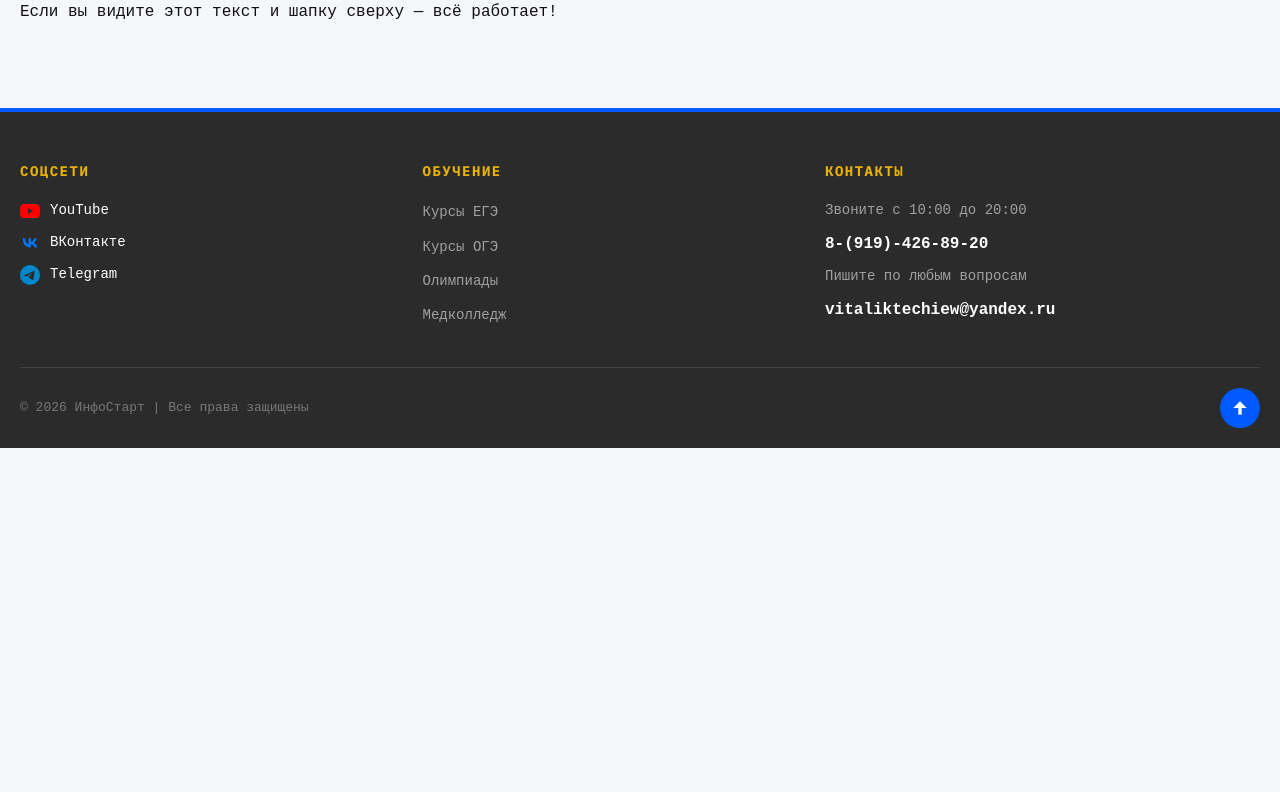
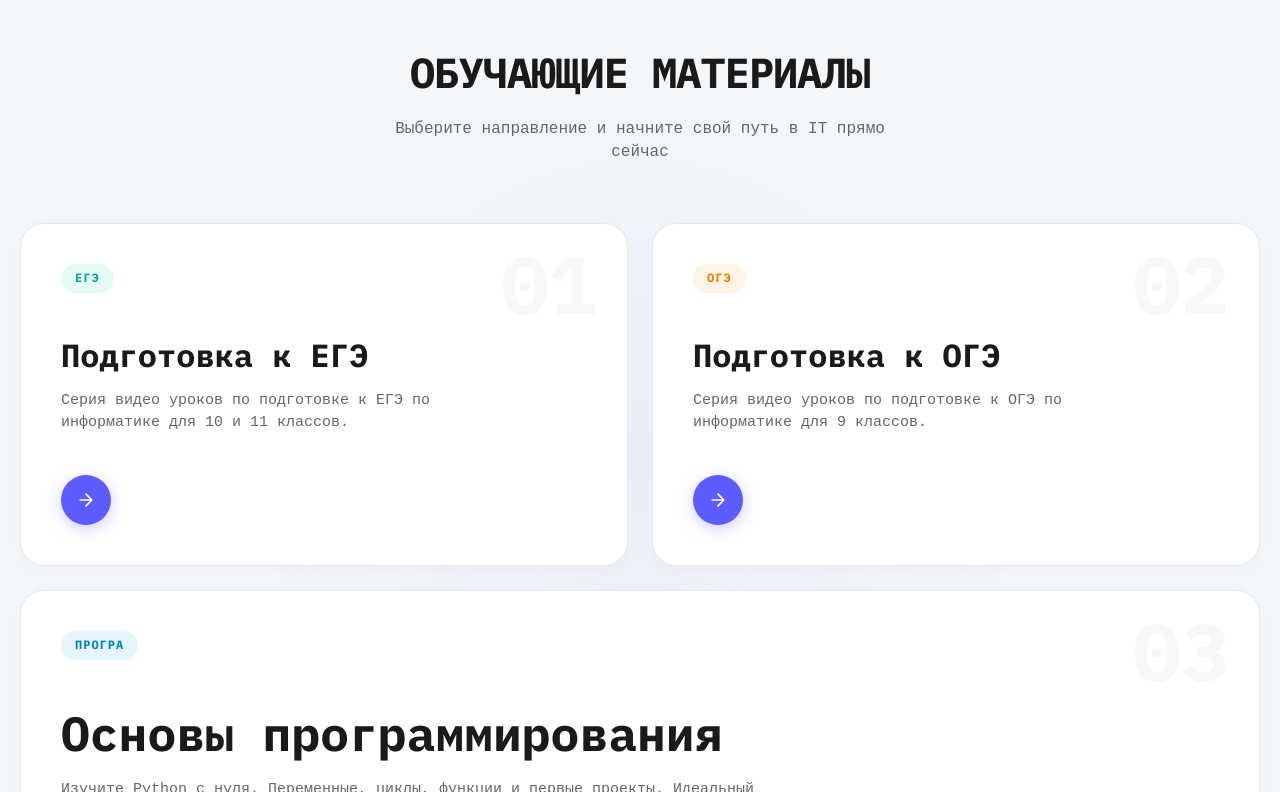
Before and after one commit to agent1156/ege-start-info, a Nuxt app: page / in a window 1280 px wide. Shown: the part 908-1700 px from the top of the page. Before the commit the page ends 1356 px from the top, so only its background shows below. Built offline with nearby package versions, Linux system fonts and the light colour scheme; a web font is replaced by a local one.

Commit message:
Добавить верстку компонента обучащие материалы

```diff
--- a/app/layouts/default.vue
+++ b/app/layouts/default.vue
@@ -1,43 +1,22 @@
 <script setup>
-// Явно указываем Nuxt, откуда брать компоненты
 import HeaderTopBar from '~/components/header/HeaderTopBar.vue'
 import AppHeader from '~/components/layout/AppHeader.vue'
 import HeaderHero from '~/components/header/HeaderHero.vue'
+import MaterialsSection from '~/components/sections/MaterialsSection.vue'
 import AppFooter from '~/components/layout/AppFooter.vue'
+</script>
 
-
-</script>
 <template>
   <div class="app">
     <HeaderTopBar />
     <AppHeader />
-
-
+    <HeaderHero />
+    <MaterialsSection />
 
     <main class="app__main">
-       <HeaderHero />
-       <StudyMaterials />
       <slot />
     </main>
 
     <AppFooter />
   </div>
 </template>
-
-<style scoped lang="scss">
-
-
-.app {
-  min-height: 100vh;
-  display: flex;
-  flex-direction: column;
-
-  &__main {
-    flex: 1;
-    max-width: 1360px;
-    width: 100%;
-    margin: 0 auto;
-    padding: 24px 20px;
-  }
-}
-</style>
--- a/components/layout/AppHeader.vue
+++ b/components/layout/AppHeader.vue
@@ -1,9 +1,5 @@
 <template>
   <header class="header">
-
-    <!-- ===== ВЕРХНЯЯ ПОЛОСКА ===== -->
-
-
     <!-- ===== ОСНОВНОЕ МЕНЮ (ТЕМНАЯ ПАНЕЛЬ) ===== -->
     <div class="main-bar">
       <div class="container main-bar__inner">
--- /dev/null
+++ b/components/sections/MaterialsSection.vue
@@ -0,0 +1,303 @@
+<template>
+  <section class="study-materials">
+    <div class="container">
+
+      <div class="study-materials__header">
+        <h2 class="study-materials__title">Обучающие материалы</h2>
+        <p class="study-materials__subtitle">Выберите направление и начните свой путь в IT прямо сейчас</p>
+      </div>
+
+      <div class="bento-grid">
+
+        <!-- Карточка 1: ЕГЭ -->
+        <NuxtLink to="/ege" class="bento-card bento-card--ege">
+          <span class="bento-card__number">01</span>
+          <div class="bento-card__top">
+            <span class="bento-card__tag tag-ege">ЕГЭ</span>
+          </div>
+          <div class="bento-card__content">
+            <h3 class="bento-card__title">Подготовка к ЕГЭ</h3>
+            <p class="bento-card__desc">Серия видео уроков по подготовке к ЕГЭ по информатике для 10 и 11 классов.</p>
+          </div>
+          <div class="bento-card__bottom">
+            <div class="bento-card__arrow">
+              <svg viewBox="0 0 24 24"><path d="M5 12h14M12 5l7 7-7 7" stroke="currentColor" stroke-width="2" fill="none" stroke-linecap="round" stroke-linejoin="round"/></svg>
+            </div>
+          </div>
+        </NuxtLink>
+
+        <!-- Карточка 2: ОГЭ -->
+        <NuxtLink to="/oge" class="bento-card bento-card--oge">
+          <span class="bento-card__number">02</span>
+          <div class="bento-card__top">
+            <span class="bento-card__tag tag-oge">ОГЭ</span>
+          </div>
+          <div class="bento-card__content">
+            <h3 class="bento-card__title">Подготовка к ОГЭ</h3>
+            <p class="bento-card__desc">Серия видео уроков по подготовке к ОГЭ по информатике для 9 классов.</p>
+          </div>
+          <div class="bento-card__bottom">
+            <div class="bento-card__arrow">
+              <svg viewBox="0 0 24 24"><path d="M5 12h14M12 5l7 7-7 7" stroke="currentColor" stroke-width="2" fill="none" stroke-linecap="round" stroke-linejoin="round"/></svg>
+            </div>
+          </div>
+        </NuxtLink>
+
+        <!-- Карточка 3: ПРОГА (широкая) -->
+        <NuxtLink to="/proga" class="bento-card bento-card--proga bento-card--wide">
+          <span class="bento-card__number">03</span>
+          <div class="bento-card__top">
+            <span class="bento-card__tag tag-proga">ПРОГРА</span>
+          </div>
+          <div class="bento-card__content">
+            <h3 class="bento-card__title">Основы программирования</h3>
+            <p class="bento-card__desc">Изучите Python с нуля. Переменные, циклы, функции и первые проекты. Идеальный старт для будущих разработчиков.</p>
+          </div>
+          <div class="bento-card__bottom">
+            <div class="bento-card__arrow">
+              <svg viewBox="0 0 24 24"><path d="M5 12h14M12 5l7 7-7 7" stroke="currentColor" stroke-width="2" fill="none" stroke-linecap="round" stroke-linejoin="round"/></svg>
+            </div>
+          </div>
+        </NuxtLink>
+
+      </div>
+    </div>
+  </section>
+</template>
+
+<style scoped lang="scss">
+@import '~/assets/styles/variables';
+
+/* Переменные, которых может не быть в вашем глобальном файле */
+$accent-color: #5c5cff;
+
+.study-materials {
+  background-color: #f4f7f9;
+  padding: 100px 0;
+  position: relative;
+  overflow: hidden;
+
+  /* Легкое декоративное свечение на фоне */
+  &::before {
+    content: '';
+    position: absolute;
+    top: 10%;
+    left: 50%;
+    transform: translateX(-50%);
+    width: 800px;
+    height: 800px;
+    background: radial-gradient(circle, rgba(92, 92, 255, 0.05) 0%, rgba(0, 0, 0, 0) 70%);
+    z-index: 0;
+    pointer-events: none;
+  }
+
+  &__header {
+    text-align: center;
+    margin-bottom: 60px;
+    position: relative;
+    z-index: 1;
+  }
+
+  &__title {
+    font-family: $font-heading;
+    font-size: 42px;
+    font-weight: 800;
+    text-transform: uppercase;
+    letter-spacing: -1px;
+    margin-bottom: 16px;
+    color: #1a1a1a;
+  }
+
+  &__subtitle {
+    color: #666;
+    font-size: 16px;
+    max-width: 500px;
+    margin: 0 auto;
+  }
+}
+
+/* ===== BENTO GRID ===== */
+.bento-grid {
+  display: grid;
+  grid-template-columns: repeat(2, 1fr);
+  grid-auto-rows: minmax(280px, auto);
+  gap: 24px;
+  position: relative;
+  z-index: 1;
+}
+
+/* ===== КАРТОЧКА ===== */
+.bento-card {
+  background: #ffffff;
+  border: 1px solid #e2e8f0;
+  border-radius: 24px;
+  padding: 40px;
+  display: flex;
+  flex-direction: column;
+  justify-content: space-between;
+  position: relative;
+  overflow: hidden;
+  transition: all 0.4s cubic-bezier(0.25, 0.8, 0.25, 1);
+  box-shadow: 0 4px 20px rgba(0, 0, 0, 0.03);
+  text-decoration: none;
+
+  &:hover {
+    transform: translateY(-8px);
+    box-shadow: 0 20px 40px rgba(0, 0, 0, 0.08);
+    border-color: #cbd5e1;
+  }
+
+  &--wide {
+    grid-column: span 2;
+
+    .bento-card__title {
+      font-size: 48px;
+    }
+    .bento-card__desc {
+      max-width: 60%;
+    }
+  }
+
+  /* Индивидуальные цвета при наведении */
+  &--ege:hover {
+    box-shadow: 0 20px 40px rgba(0, 200, 160, 0.15);
+    border-color: rgba(0, 200, 160, 0.3);
+  }
+  &--oge:hover {
+    box-shadow: 0 20px 40px rgba(255, 140, 0, 0.15);
+    border-color: rgba(255, 140, 0, 0.3);
+  }
+  &--proga:hover {
+    box-shadow: 0 20px 40px rgba(0, 150, 255, 0.15);
+    border-color: rgba(0, 150, 255, 0.3);
+  }
+
+  &__top {
+    display: flex;
+    justify-content: space-between;
+    align-items: flex-start;
+    margin-bottom: 40px;
+  }
+
+  &__number {
+    font-family: $font-heading;
+    font-size: 80px;
+    font-weight: 800;
+    line-height: 1;
+    color: rgba(0, 0, 0, 0.03);
+    position: absolute;
+    top: 20px;
+    right: 30px;
+    user-select: none;
+  }
+
+  &__tag {
+    display: inline-block;
+    padding: 6px 14px;
+    border-radius: 20px;
+    font-family: $font-heading;
+    font-size: 12px;
+    font-weight: 700;
+    letter-spacing: 1px;
+    text-transform: uppercase;
+  }
+
+  &__title {
+    font-family: $font-heading;
+    font-size: 32px;
+    font-weight: 800;
+    margin-bottom: 12px;
+    color: #1a1a1a;
+  }
+
+  &__desc {
+    font-size: 15px;
+    color: #666;
+    line-height: 1.5;
+    max-width: 80%;
+  }
+
+  &__bottom {
+    display: flex;
+    justify-content: space-between;
+    align-items: flex-end;
+    margin-top: 40px;
+  }
+
+  &__arrow {
+    width: 50px;
+    height: 50px;
+    border-radius: 50%;
+    background: $accent-color;
+    color: #fff;
+    display: flex;
+    align-items: center;
+    justify-content: center;
+    transition: all 0.3s;
+    flex-shrink: 0;
+    box-shadow: 0 4px 15px rgba(92, 92, 255, 0.3);
+
+    svg {
+      width: 20px;
+      height: 20px;
+      fill: currentColor;
+    }
+  }
+}
+
+/* При наведении на карточку меняем стрелку */
+.bento-card:hover .bento-card__arrow {
+  background: #4a4ae0;
+  transform: rotate(-45deg) scale(1.1);
+  box-shadow: 0 6px 20px rgba(92, 92, 255, 0.5);
+}
+
+/* Цвета тегов */
+.tag-ege {
+  color: #00a88b;
+  background: rgba(0, 200, 160, 0.1);
+}
+.tag-oge {
+  color: #e67e00;
+  background: rgba(255, 140, 0, 0.1);
+}
+.tag-proga {
+  color: #0084b4;
+  background: rgba(0, 150, 255, 0.1);
+}
+
+/* ===== АДАПТИВНОСТЬ ===== */
+@media (max-width: 992px) {
+  .bento-grid {
+    grid-template-columns: 1fr;
+    grid-auto-rows: minmax(250px, auto);
+  }
+  .bento-card--wide {
+    grid-column: span 1;
+    .bento-card__desc {
+      max-width: 100%;
+    }
+  }
+  .study-materials__title {
+    font-size: 32px;
+  }
+}
+
+@media (max-width: 576px) {
+  .bento-card {
+    padding: 30px 24px;
+  }
+  .bento-card__title {
+    font-size: 24px;
+  }
+  .bento-card--wide .bento-card__title {
+    font-size: 32px;
+  }
+  .bento-card__desc {
+    max-width: 100%;
+  }
+  .bento-card__number {
+    font-size: 60px;
+  }
+}
+</style>
```
Also changed, not shown: components/sections/StudyMaterials.vue (deleted, +0 -11 lines).
